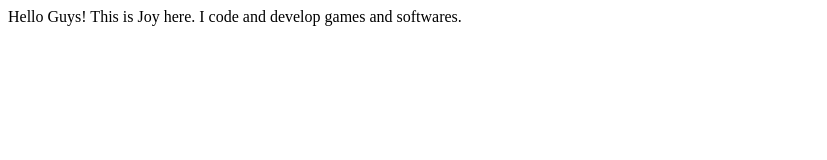
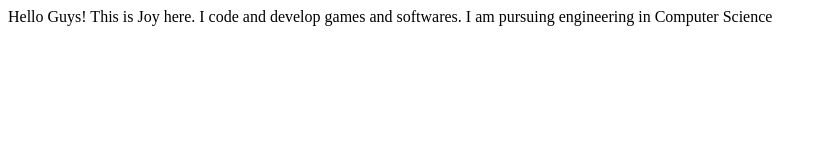
Before and after one commit to JoyKhanna/FirstRepository, a plain HTML site: page index.html in a window 1280 px wide. Shown: the whole page, without its empty margins (0-827 px from the left). Drawn offline with Linux system fonts and the light colour scheme.

Commit message:
update details of project branch

```diff
--- a/index.html
+++ b/index.html
@@ -6,5 +6,7 @@
 </head>
 <body>
     Hello Guys! This is Joy here. I code and develop games and softwares.
+
+    I am pursuing engineering in Computer Science
 </body>
 </html>
```
